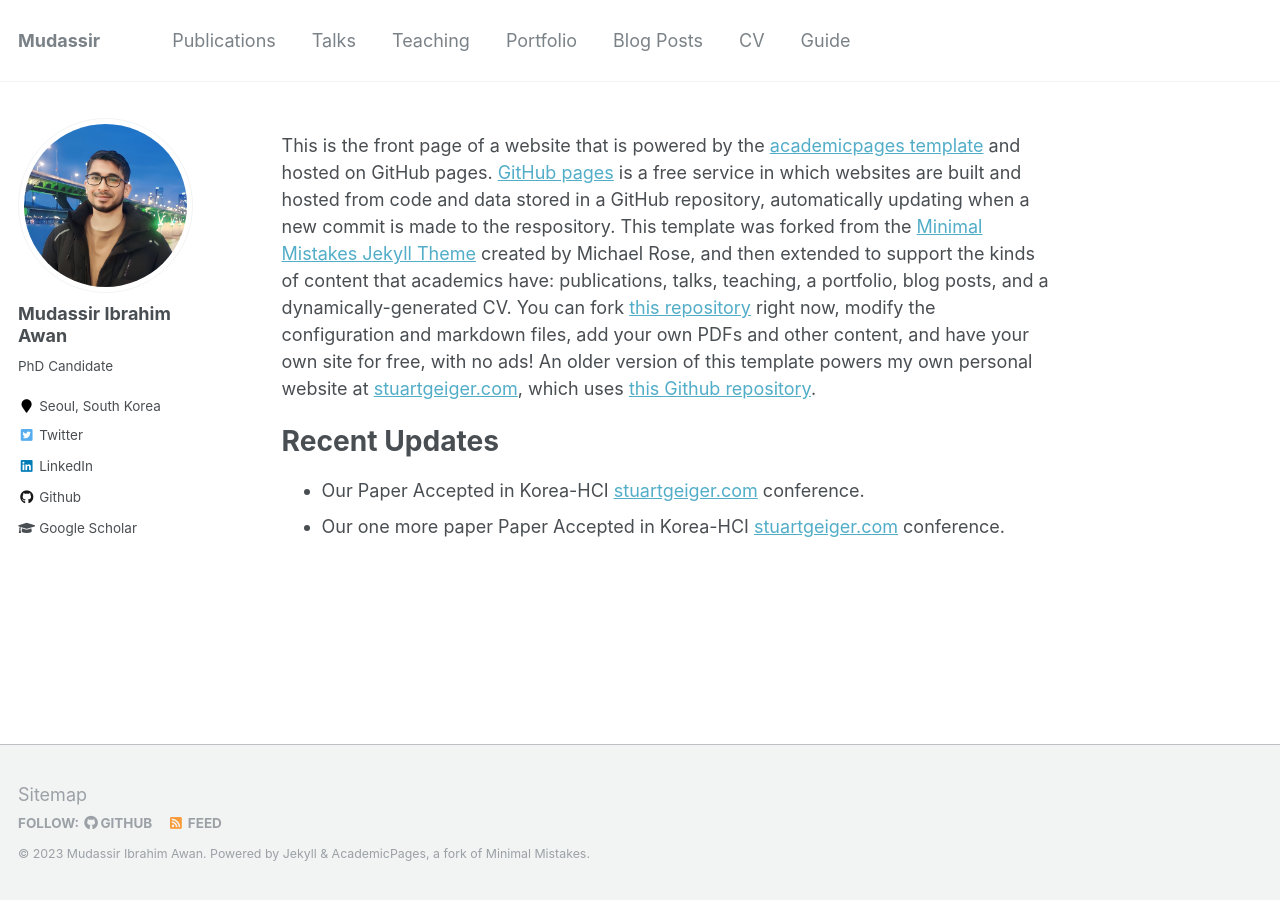
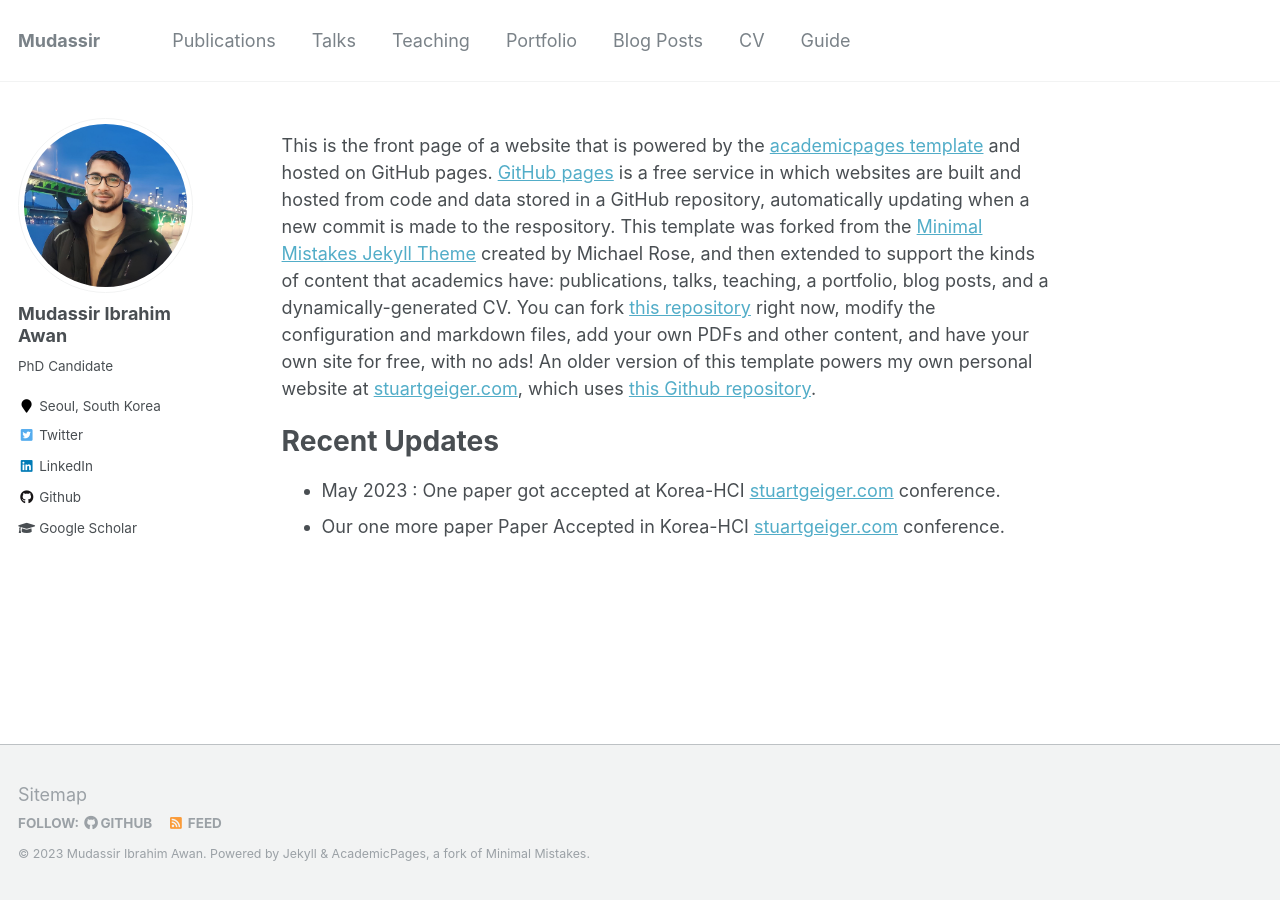
Before and after one commit to mudassir-awan/mudassir-awan.github.io, a Jekyll site: the page built from _pages/about.md, in a window 1280 px wide. Built offline with Jekyll 4.4.1, drawn with Linux system fonts in a browser that asks for light colours.

Commit message:
Update about.md

```diff
--- a/_pages/about.md
+++ b/_pages/about.md
@@ -13,5 +13,5 @@
 Recent Updates
 ======
 
-- Our Paper Accepted in Korea-HCI [stuartgeiger.com](http://stuartgeiger.com) conference.
+-  May 2023  : One paper got accepted at Korea-HCI [stuartgeiger.com](http://stuartgeiger.com) conference.
 - Our one more paper Paper Accepted in Korea-HCI [stuartgeiger.com](http://stuartgeiger.com) conference.
```
